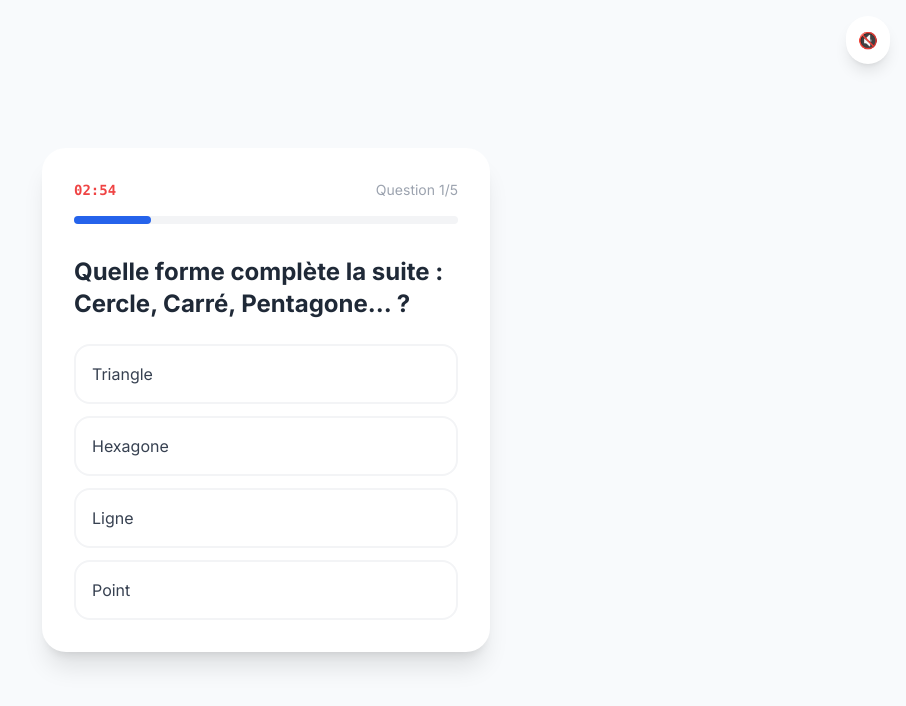
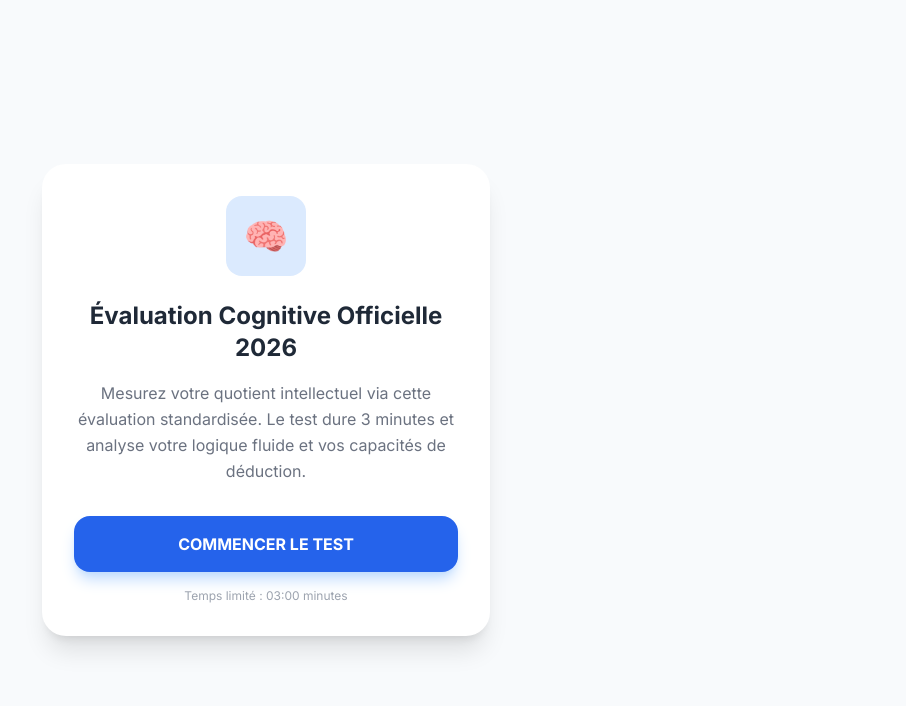
Before and after one commit to nicomarketingpro/test-qi-2026, a Flask app: page / in a window 1280 px wide. Shown: the top 706 px of the page, without its empty margins (374-1280 px from the left). Run offline with Flask 3, Linux system fonts and the light colour scheme; some libraries are stand-ins or nearby versions.

Commit message:
Rapport de QI Officiel - Session 2026
Rapport de QI Officiel - Session 20261

```diff
--- a/templates/index.html
+++ b/templates/index.html
@@ -15,7 +15,7 @@
 </head>
 <body class="min-h-screen flex items-center justify-center p-4">
 
-    <button onclick="toggleMusic()" class="fixed top-4 right-4 bg-white p-3 rounded-full shadow-lg z-50">
+    <button id="music-btn" onclick="toggleMusic()" class="fixed top-4 right-4 bg-white p-3 rounded-full shadow-lg z-50 hidden">
         <span id="music-icon">🔇</span>
     </button>
     <audio id="bg-music" loop>
@@ -23,6 +23,22 @@
     </audio>
 
     <div id="quiz-container" class="max-w-md w-full bg-white rounded-3xl shadow-xl p-8">
+
+        <div id="welcome-screen" class="text-center">
+            <div class="w-20 h-20 bg-blue-100 rounded-2xl flex items-center justify-center mx-auto mb-6">
+                <span class="text-4xl">🧠</span>
+            </div>
+            <h1 class="text-2xl font-bold text-gray-800 mb-4">Évaluation Cognitive Officielle 2026</h1>
+            <p class="text-gray-500 mb-8 leading-relaxed">
+                Mesurez votre quotient intellectuel via cette évaluation standardisée. Le test dure 3 minutes et analyse votre logique fluide et vos capacités de déduction.
+            </p>
+            <button onclick="startQuiz()" class="w-full bg-blue-600 hover:bg-blue-700 text-white font-bold py-4 rounded-2xl transition-all shadow-lg shadow-blue-200">
+                COMMENCER LE TEST
+            </button>
+            <p class="mt-4 text-xs text-gray-400">Temps limité : 03:00 minutes</p>
+        </div>
+
+        <div id="quiz-content" class="hidden">
             <div class="mb-8">
                 <div class="flex justify-between items-center mb-4">
                     <span id="timer" class="text-sm font-bold text-red-500 font-mono">03:00</span>
@@ -33,9 +49,10 @@
                 </div>
             </div>
 
-        <div id="question-content">
+            <div id="question-area">
                 <h2 id="question-text" class="text-2xl font-bold text-gray-800 mb-6">Chargement...</h2>
                 <div id="options" class="space-y-3"></div>
+            </div>
         </div>
 
         <div id="analysis" class="hidden text-center py-8">
@@ -45,18 +62,16 @@
         </div>
 
         <div id="result-screen" class="hidden text-center">
-            <div class="bg-blue-50 p-6 rounded-2xl mb-6">
+            <div class="bg-blue-50 p-6 rounded-2xl mb-6 border border-blue-100">
                 <h2 class="text-2xl font-bold text-blue-700 mb-2">Test Terminé !</h2>
                 <p class="text-gray-700 text-sm leading-relaxed">
-                    Votre profil cognitif a été analysé. En raison de la précision de vos réponses, votre score se situe dans le <b>top 15%</b> des utilisateurs.
+                    Félicitations, vos réponses indiquent un haut potentiel intellectuel. Votre profil est prêt.
                 </p>
             </div>
             <button onclick="redirectToBeacons()" class="w-full bg-blue-600 hover:bg-blue-700 text-white font-bold py-4 rounded-2xl transition-all shadow-lg shadow-blue-200">
                 DÉBLOQUER MON RAPPORT (1€)
             </button>
-            <p class="mt-4 text-xs text-gray-400 italic text-center">
-                Inclus : Score précis + Certificat PDF + Correction détaillée.
-            </p>
+            <p class="mt-4 text-xs text-gray-400 italic">Score certifié + Rapport PDF envoyé par mail.</p>
         </div>
     </div>
 
@@ -72,15 +87,30 @@
         let currentStep = 0;
         let timeLeft = 180;
         let musicPlaying = false;
+        let timerInterval;
 
-        // Timer
-        const timerInterval = setInterval(() => {
+        function startQuiz() {
+            document.getElementById('welcome-screen').classList.add('hidden');
+            document.getElementById('quiz-content').classList.remove('hidden');
+            document.getElementById('music-btn').classList.remove('hidden');
+
+            // Lancer la musique direct si tu veux (optionnel, sinon l'utilisateur clique sur l'icône)
+            loadQuestion();
+            startTimer();
+        }
+
+        function startTimer() {
+            timerInterval = setInterval(() => {
                 timeLeft--;
                 const mins = Math.floor(timeLeft / 60);
                 const secs = timeLeft % 60;
                 document.getElementById('timer').innerText = `${mins.toString().padStart(2, '0')}:${secs.toString().padStart(2, '0')}`;
-            if (timeLeft <= 0) clearInterval(timerInterval);
+                if (timeLeft <= 0) {
+                    clearInterval(timerInterval);
+                    showAnalysis();
+                }
             }, 1000);
+        }
 
         function toggleMusic() {
             const audio = document.getElementById('bg-music');
@@ -123,9 +153,7 @@
 
         function showAnalysis() {
             clearInterval(timerInterval);
-            document.getElementById('question-content').classList.add('hidden');
-            document.getElementById('step-counter').classList.add('hidden');
-            document.getElementById('timer').classList.add('hidden');
+            document.getElementById('quiz-content').classList.add('hidden');
             document.getElementById('analysis').classList.remove('hidden');
 
             setTimeout(() => {
@@ -137,8 +165,6 @@
         function redirectToBeacons() {
             window.location.href = "https://shop.beacons.ai/nicomarket/d377256a-98a0-4f9b-b97c-8cab772ee682";
         }
-
-        loadQuestion();
     </script>
 </body>
 </html>
```
Lines whose indentation alone changed are shown as unchanged.
